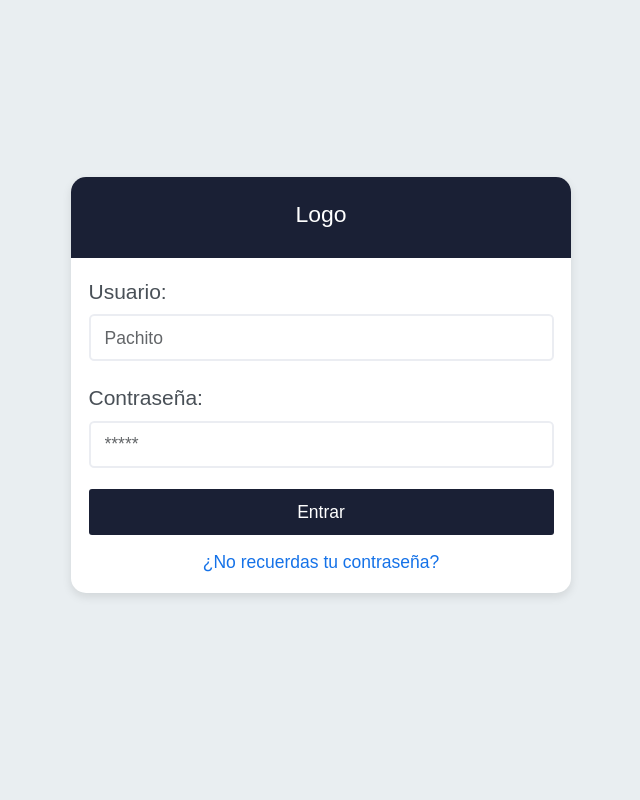
After one commit to SantistebanJose/POS_libreria-rodri, a PHP site: page /login.php in a window 1280 px wide. The commit adds this page. Shown: the whole page, without its empty margins (319-959 px from the left). Run offline with PHP 8.4, Linux system fonts and the light colour scheme.

Commit message:
Add login

```diff
--- /dev/null
+++ b/assets/js/scriptlogin.js
@@ -0,0 +1,58 @@
+async function hashPassword(password) {
+    const encoder = new TextEncoder();
+    const data = encoder.encode(password);
+    const hash = await crypto.subtle.digest('SHA-256', data);
+    return Array.from(new Uint8Array(hash))
+        .map(b => b.toString(16).padStart(2, '0'))
+        .join('');
+}
+
+async function iniciarSesion() {
+    var usserLogin = document.getElementById("user").value;
+    var passLogin = document.getElementById("password").value;
+    var errorUserLog = document.getElementById("errorUserLog");
+    var errorPassLog = document.getElementById("errorPassLog");
+    //const hashedPassword = await hashPassword(passLogin);
+
+    errorUserLog.innerHTML = "";
+    errorPassLog.innerHTML = "";
+
+    if(usserLogin.trim() === "" && passLogin.trim() === ""){
+        errorPassLog.innerHTML = "El campo 'Contraseña' es obligatorio.";
+        errorUserLog.innerHTML = "El campo 'Usuario' es obligatorio.";
+        return
+
+    }
+    if (usserLogin.trim() === "") {
+        errorUserLog.innerHTML = "El campo 'Usuario' es obligatorio.";
+        return;
+    }
+
+    if (passLogin.trim() === "") {
+        errorPassLog.innerHTML = "El campo 'Contraseña' es obligatorio.";
+        return;
+    }
+
+    // Si ambos campos tienen datos, realizar el AJAX
+    $.ajax({
+        method: "POST",
+        url: "logica/clsslogin.php",
+        data: {
+            "accion": "LOGIN",
+            "user": usserLogin,
+            "password": passLogin
+        }
+    }).done(async function (text) {
+        var userData = JSON.parse(text);
+        if(userData){
+            if(userData.error){
+                errorPassLog.innerHTML = userData.error;
+                errorUserLog.innerHTML = userData.error;
+
+            }else{
+                window.location.href = "index.php";
+            }
+        }
+
+    });
+}
--- a/cabecera.php
+++ b/cabecera.php
@@ -677,7 +677,7 @@
                                             <div class="dropdown-divider"></div>
                                             <a class="dropdown-item" href="#">Account Setting</a>
                                             <div class="dropdown-divider"></div>
-                                            <a class="dropdown-item" href="#">Logout</a>
+                                            <a class="dropdown-item" href="logica/logout.php">Logout</a>
                                         </li>
                                     </div>
                                 </ul>
--- /dev/null
+++ b/login.php
@@ -0,0 +1,111 @@
+<?php
+session_start(); // Iniciar la sesión, necesario para usar $_SESSION
+
+// Verificar si el usuario ha iniciado sesión
+if (isset($_SESSION['id'])) {
+    header("Location: index.php");
+}
+
+?>
+
+<!DOCTYPE html>
+<html lang="en">
+<head>
+    <meta charset="UTF-8">
+    <meta name="viewport" content="width=device-width, initial-scale=1.0">
+    <title>Login</title>
+    <!-- Bootstrap CSS -->
+    <link rel="stylesheet" href="assets/css/bootstrap.min.css" />
+    <link rel="stylesheet" href="assets/css/plugins.min.css" />
+    <link rel="stylesheet" href="assets/css/kaiadmin.min.css" />
+    <script>
+        WebFont.load({
+            google: {
+                families: ["Public Sans:300,400,500,600,700"]
+            },
+            custom: {
+                families: [
+                    "Font Awesome 5 Solid",
+                    "Font Awesome 5 Regular",
+                    "Font Awesome 5 Brands",
+                    "simple-line-icons",
+                ],
+                urls: ["assets/css/fonts.min.css"],
+            },
+            active: function() {
+                sessionStorage.fonts = true;
+            },
+        });
+    </script>
+    <style>
+        body {
+            background-color: #E9EEF1;
+        }
+
+        .login-container {
+            min-height: 100vh;
+            display: flex;
+            align-items: center;
+            justify-content: center;
+        }
+        .login-card {
+            width: 100%;
+            max-width: 500px; /* Aumenta el tamaño máximo del card */
+            border-radius: 15px;
+            box-shadow: 0 4px 10px rgba(0, 0, 0, 0.1);
+        }
+        .login-header {
+            background-color: #1a2035;
+            color: #fff;
+            border-top-left-radius: 15px;
+            border-top-right-radius: 15px;
+            padding: 20px;
+            text-align: center;
+        }
+        .btn-custom {
+            background-color: #1a2035;
+            color: #fff;
+        }
+        .btn-custom:hover {
+            background-color: #1a2035;
+            color: #ffff;
+        }
+
+    </style>
+</head>
+<body>
+
+<div class="container login-container">
+    <div class="card login-card">
+        <div class="login-header">
+            <h3>Logo</h3>
+        </div>
+        <div class="card-body">
+
+                <div class="mb-4">
+                    <label for="text" class="form-label fs-4">Usuario: </label>
+                    <input type="text" min="0" class="form-control fs-5" id="user" placeholder="Pachito">
+                    <div id="errorUserLog" style="color: red; font-size: 1rem;"></div>
+                </div>
+                <div class="mb-4">
+                    <label for="password" class="form-label fs-4">Contraseña: </label>
+                    <input type="password" class="form-control fs-5" id="password" placeholder="*****">
+                    <div id="errorPassLog" style="color: red; font-size: 1rem;"></div>
+                </div>
+                <div class="d-grid">
+                    <button onclick="iniciarSesion()" class="btn btn-custom btn-block fs-5">Entrar</button>
+                </div>
+
+            <div class="text-center mt-3 ">
+                <a href="#" class="fs-5">¿No recuerdas tu contraseña?</a>
+            </div>
+        </div>
+    </div>
+</div>
+
+<!-- Bootstrap JS -->
+</body>
+<script src="https://code.jquery.com/jquery-3.6.0.min.js"></script>
+<script src="assets/js/scriptlogin.js"></script>
+
+</html>
```
Also changed, not shown: logica/clsslogin.php (added, +48 -0 lines), logica/logout.php (added, +15 -0 lines), index2.html (renamed from index.html), 1 other file.
